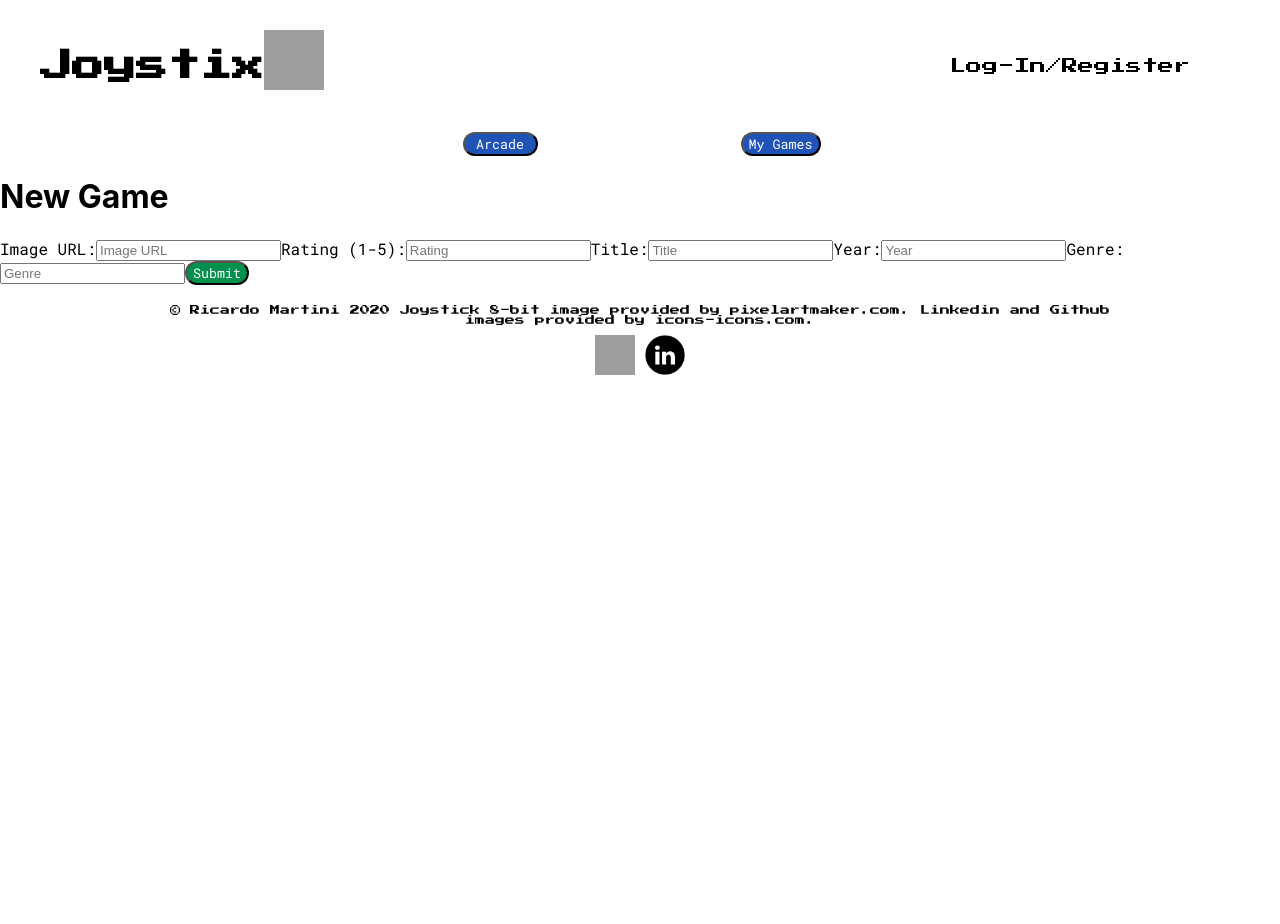
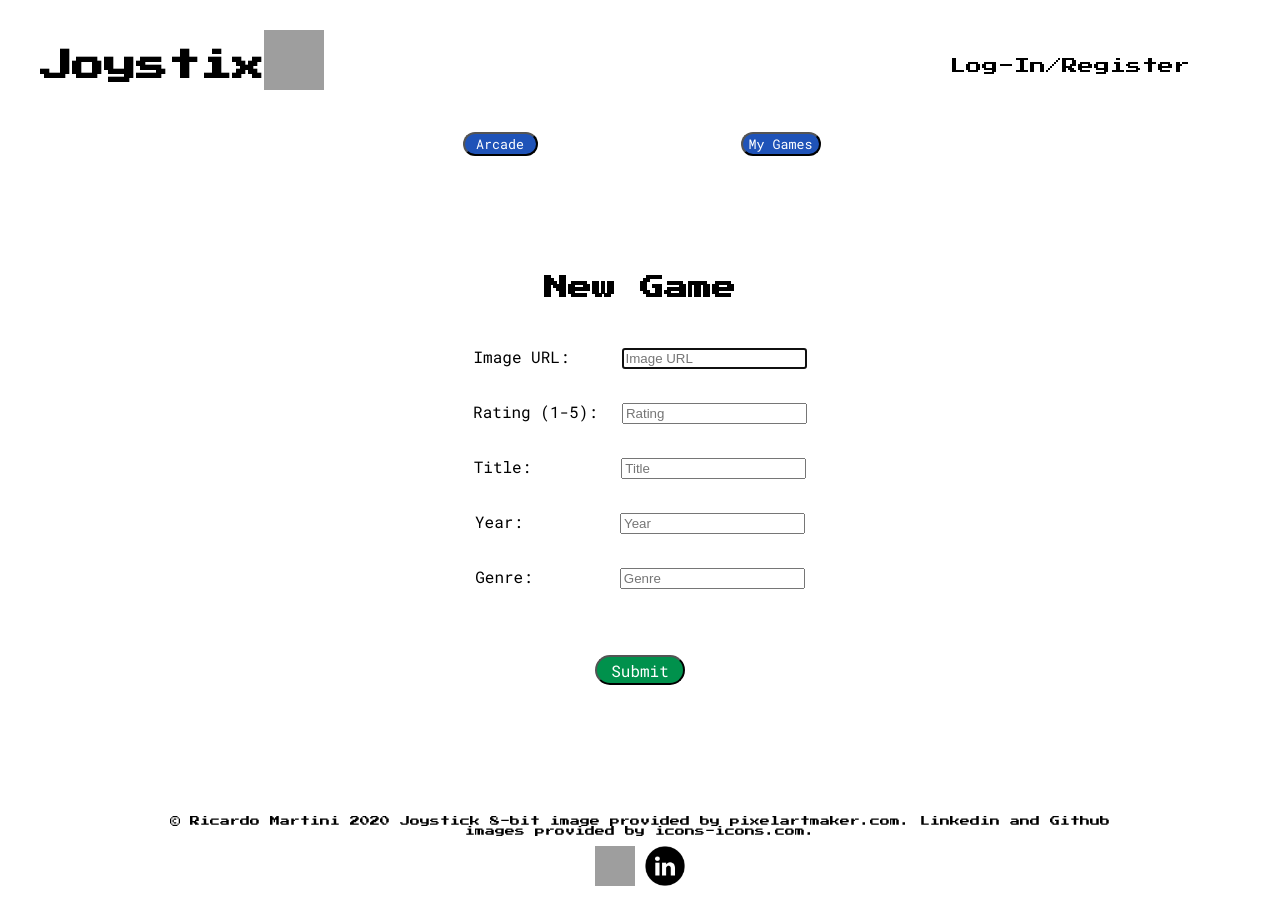
Before and after one commit to mrricardom/Joystix, a React (Create React App) app in the folder client/: page /games/new in a window 1280 px wide. Shown: the top 924 px of the page. Built offline with nearby package versions, Linux system fonts and the light colour scheme; no server answers; grey boxes are pictures that could not be loaded.

Commit message:
all css complete, mediafiles missing

```diff
--- a/client/src/components/GameCard.jsx
+++ b/client/src/components/GameCard.jsx
@@ -3,17 +3,8 @@ import { Link, useHistory } from 'react-router-dom'
 import '../css/GameCard.css'
 
 export default function GameCard(props) {
-  const {
-    game,
-    handleDelete,
-    currentUser,
-    confirmDelete,
-    isToggled,
-    isDelete,
-  } = props
+  const { game, handleDelete, currentUser } = props
   const history = useHistory()
-
-  console.log(currentUser)
 
   return (
     <div className='game-container'>
@@ -29,26 +20,15 @@ export default function GameCard(props) {
             <Link to={`/games/${game.id}/edit`}>
               <button className='card-edit'>Edit</button>
             </Link>
-            <button className='card-delete' onClick={confirmDelete}>
-              Delete
-            </button>
-            {isToggled && (
-              <div className='module-background'>
-                <div className='module'>
-                  <p>Are you sure you want to delete this game?</p>
-                  <button onClick={confirmDelete}>Cancel</button>
             <button
               className='card-delete'
               onClick={() => {
                 handleDelete(game.id)
-                      confirmDelete()
+                history.push('/mygames')
               }}
             >
               Delete
             </button>
-                </div>
-              </div>
-            )}
           </div>
         )}
       </div>
--- a/client/src/containers/GameContainer.jsx
+++ b/client/src/containers/GameContainer.jsx
@@ -16,20 +16,13 @@ import Games from '../screens/Games'
 
 export default function GameContainer(props) {
   const [games, setGames] = useState([])
-  const [isDelete, setIsDelete] = useState(false)
-  const [isToggled, setIsToggled] = useState(false)
   const history = useHistory()
   const { currentUser } = props
 
   useEffect(() => {
     const fetchGames = async () => {
-      // if (currentUser) {
-      //   const userGamesArray = await getAllUserGames()
-      //   setGames(userGamesArray)
-      // } else {
       const allGamesArray = await getAllGames()
       setGames(allGamesArray)
-      // }
     }
     fetchGames()
   }, [])
@@ -53,11 +46,6 @@ export default function GameContainer(props) {
     setGames((prevState) => prevState.filter((game) => game.id !== id))
   }
 
-  const confirmDelete = () => {
-    setIsDelete(!isDelete)
-    setIsToggled(!isToggled)
-  }
-
   return (
     <Switch>
       <Route path='/games/new'>
@@ -71,18 +59,13 @@ export default function GameContainer(props) {
           currentUser={currentUser}
           updateSubmit={updateSubmit}
           handleDelete={handleDelete}
-          confirmDelete={confirmDelete}
-          isDelete={isDelete}
-          isToggled={isToggled}
+          games={games}
         />
       </Route>
       <Route path='/mygames'>
         <Games
           games={games}
           handleDelete={handleDelete}
-          confirmDelete={confirmDelete}
-          isDelete={isDelete}
-          isToggled={isToggled}
           currentUser={currentUser}
         />
       </Route>
--- a/client/src/css/GameCreate.css
+++ b/client/src/css/GameCreate.css
@@ -1,5 +1,47 @@
+.add-logo {
+  font-family: 'Press Start 2P', cursive;
+  margin: 30px 0;
+}
+
+.add-form {
+  display: flex;
+  height: 60vh;
+  width: 500px;
+  flex-direction: column;
+  align-items: center;
+  margin: 90px auto;
+}
+
+.add-label {
+  margin: 16px 0;
+}
+
+.add-img {
+  margin: 0 0 0 52px;
+}
+
+.add-rating {
+  margin: 0 0 0 24px;
+}
+
+.add-title {
+  margin: 0 0 0 90px;
+}
+
+.add-yr {
+  margin: 0 0 0 97px;
+}
+
+.add-genre {
+  margin: 0 0 0 87px;
+}
+
 .newgame-submit {
   background-color: #00914c;
   color: white;
+  margin: 50px 0 0 0;
+  font-size: 16px;
+  width: 90px;
+  height: 30px;
   border-radius: 40px;
 }
--- a/client/src/css/Games.css
+++ b/client/src/css/Games.css
@@ -1,12 +1,17 @@
+.games-link a {
+  text-decoration: none;
+}
+
 .my-games-title {
   font-family: 'Press Start 2P', cursive;
+  margin: 10px 0 30px 10px;
 }
 
 .sorry-text {
   font-family: 'Press Start 2P', cursive;
 }
 
-.mygames-arcade-body {
+.mygames-body {
   margin: 0 auto 10px auto;
   width: 975px;
 }
@@ -16,6 +21,9 @@
   color: white;
   font-size: 16px;
   width: 75px;
+  /* bottom: 0;
+  position: relative; */
+  margin: 0 85px 15px 0;
   border-radius: 40px;
 }
 
@@ -73,3 +81,12 @@
   position: relative;
   bottom: 0;
 }
+
+.sorry-page {
+  text-align: center;
+  margin: 40px auto;
+}
+
+.module-background {
+  background-color: grey;
+}
--- a/client/src/css/HomeScreen.css
+++ b/client/src/css/HomeScreen.css
@@ -1,3 +1,20 @@
 .arcade-title {
   font-family: 'Press Start 2P', cursive;
+  margin: 10px 0 30px 10px;
 }
+
+.games-link {
+  text-decoration: none;
+}
+
+.arcade-container {
+  width: 975px;
+  margin: 0 auto;
+}
+
+.arcade-games {
+  width: 975px;
+  display: flex;
+  flex-wrap: wrap;
+  margin: 0 auto;
+}
--- a/client/src/screens/GameCreate.jsx
+++ b/client/src/screens/GameCreate.jsx
@@ -23,60 +23,67 @@ export default function GameCreate(props) {
   }
 
   return (
-    <div>
+    <div className='add-form-container'>
       <form
+        className='add-form'
         onSubmit={(e) => {
           e.preventDefault()
           createSubmit(formData)
           history.push('/mygames')
         }}
       >
-        <h1> New Game </h1>
-        <label>
+        <h2 className='add-logo'> New Game </h2>
+        <label className='add-label'>
           Image URL:
           <input
             type='text'
             name='img_url'
+            className='add-img'
+            autoFocus
             placeholder='Image URL'
             value={img_url}
             onChange={handleChange}
           />
         </label>
-        <label>
+        <label className='add-label'>
           Rating (1-5):
           <input
             type='text'
             name='rating'
+            className='add-rating'
             placeholder='Rating'
             value={rating}
             onChange={handleChange}
           />
         </label>
-        <label>
+        <label className='add-label'>
           Title:
           <input
             type='text'
             name='name'
+            className='add-title'
             placeholder='Title'
             value={name}
             onChange={handleChange}
           />
         </label>
-        <label>
+        <label className='add-label'>
           Year:
           <input
             type='text'
             name='yr'
+            className='add-yr'
             placeholder='Year'
             value={yr}
             onChange={handleChange}
           />
         </label>
-        <label>
+        <label className='add-label'>
           Genre:
           <input
             type='text'
             name='genre'
+            className='add-genre'
             placeholder='Genre'
             value={genre}
             onChange={handleChange}
--- a/client/src/screens/GameDetail.jsx
+++ b/client/src/screens/GameDetail.jsx
@@ -29,7 +29,7 @@ export default function GameDetail(props) {
       <GameCard
         game={game}
         currentUser={currentUser}
-        handleDelete={handleDelete}
+        handleDelete={() => handleDelete(game.id)}
         isDelete={isDelete}
         isToggled={isToggled}
         confirmDelete={confirmDelete}
--- a/client/src/screens/Games.jsx
+++ b/client/src/screens/Games.jsx
@@ -4,13 +4,13 @@ import Mario from '../images/Mario.png'
 import '../css/Games.css'
 
 export default function Games(props) {
-  const { currentUser, games, handleDelete, isToggled, confirmDelete } = props
+  const { currentUser, games, handleDelete } = props
   console.log(props)
 
   return (
-    <div className='mygames-arcade-body'>
+    <div className='mygames-body'>
       {currentUser ? (
-        <div>
+        <div className='mygames-container'>
           <h2 className='my-games-title'>My Games</h2>
           <div className='my-games'>
             {games
@@ -18,7 +18,7 @@ export default function Games(props) {
               .map((game) => (
                 <div className='oneGame' key={game.id}>
                   <img src={game.img_url} className='mygame-img' />
-                  <p>
+                  <p className='games-link'>
                     Title: <Link to={`/games/${game.id}`}>{game.name}</Link>
                   </p>
                   <p> Year: {game.yr} </p>
@@ -30,33 +30,11 @@ export default function Games(props) {
                     </Link>
                     <button
                       className='games-delete-button'
-                      onClick={confirmDelete}
+                      onClick={() => handleDelete(game.id)}
                     >
                       Delete
                     </button>
                   </div>
-                  {isToggled && (
-                    <div className='module-background'>
-                      <div className='module'>
-                        <p>Are you sure you want to delete this game?</p>
-                        <button
-                          className='games-cancel-button'
-                          onClick={confirmDelete}
-                        >
-                          Cancel
-                        </button>
-                        <button
-                          className='games-delete-button'
-                          onClick={() => {
-                            handleDelete(game.id)
-                            confirmDelete()
-                          }}
-                        >
-                          Delete
-                        </button>
-                      </div>
-                    </div>
-                  )}
                 </div>
               ))}
             <div className='add-button'>
@@ -68,7 +46,7 @@ export default function Games(props) {
         </div>
       ) : (
         <div className='sorry-page'>
-          <img src={Mario} alt='8 bit-Mario' />
+          <img src={Mario} alt='8 bit-Mario' className='Mario' />
           <h1 className='sorry-text'>
             Sorry, your games are in another castle! Please log in to see your
             Games.
--- a/client/src/screens/HomeScreen.jsx
+++ b/client/src/screens/HomeScreen.jsx
@@ -10,18 +10,20 @@ export default function HomeScreen(props) {
   console.log(games)
 
   return (
-    <div>
+    <div className='arcade-container'>
       <h2 className='arcade-title'>Arcade</h2>
-      {games.map((game) => (
-        <React.Fragment key={game.id}>
-          <img src={game.img_url}></img>
-          <Link to={`/games/${game.id}`}>
-            <p> {game.name}</p>
-          </Link>
-          <p>{game.yr}</p>
-          <p>{game.genre}</p>
-        </React.Fragment>
-      ))}
+      <div className='arcade-games'>
+        {games.map((game) => (
+          <div className='oneGame' key={game.id}>
+            <img className='mygame-img' src={game.img_url}></img>
+            <Link className='games-link' to={`/games/${game.id}`}>
+              <p> {game.name}</p>
+            </Link>
+            <p>{game.yr}</p>
+            <p>{game.genre}</p>
+          </div>
+        ))}{' '}
+      </div>
     </div>
   )
 }
```
Lines whose indentation alone changed are shown as unchanged.
